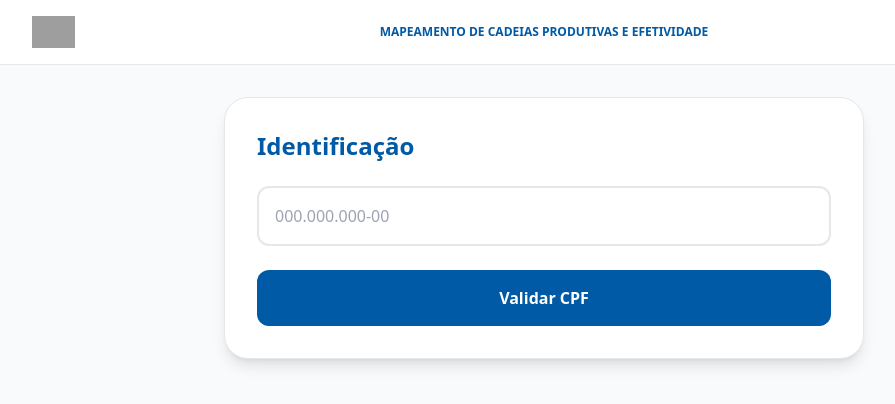
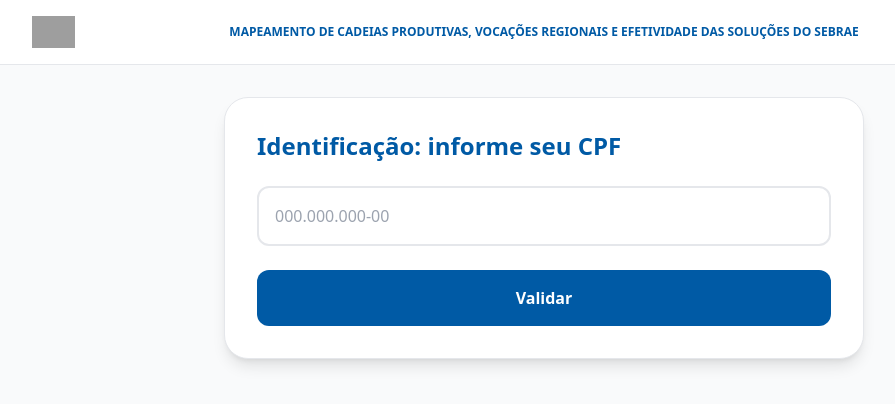
Before and after one commit to alexandrerodrigues2311/ProjetoSebrae, a React (Create React App) app: page / in a window 1280 px wide. Both pictures are taken after a click on the button "Quero deixar minha marca". Shown: the top 404 px of the page, without its empty margins (96-991 px from the left). Built offline with nearby package versions, Linux system fonts and the light colour scheme; grey boxes are pictures that could not be loaded.

Commit message:
Update App.tsx

```diff
--- a/src/App.tsx
+++ b/src/App.tsx
@@ -37,8 +37,21 @@ export default function App() {
     return resto === parseInt(clean.substring(10, 11));
   };
 
-  const isFormValid = () => {
-    return formData.fullName && formData.email && formData.phone && formData.genero && formData.raca && formData.quilombola && formData.pcd;
+  const handleCpfSubmit = () => {
+    if (validateCPF(formData.cpf)) {
+      setCpfError("");
+      setIsCpfValid(true);
+    } else {
+      setCpfError("CPF inválido. Por favor, verifique.");
+      setIsCpfValid(false);
+    }
+  };
+
+  const togglePcdType = (type: string) => {
+    setFormData(prev => ({
+      ...prev,
+      tiposPcd: prev.tiposPcd.includes(type) ? prev.tiposPcd.filter(t => t !== type) : [...prev.tiposPcd, type]
+    }));
   };
 
   return (
@@ -46,7 +59,9 @@ export default function App() {
       <header className="bg-white border-b border-gray-200 py-4 px-6 sticky top-0 z-50">
         <div className="max-w-5xl mx-auto grid grid-cols-[120px_1fr_120px] items-center">
           <img src="https://sebrae.com.br/content/dam/portal-sebrae/na/pt/imagens/logo/logo-sebrae.svg" alt="Sebrae" className="h-8" />
-          <h1 className="text-[#005AA5] font-bold text-xs uppercase text-center truncate px-4">Mapeamento de Cadeias Produtivas e Efetividade</h1>
+          <h1 className="text-[#005AA5] font-bold text-xs uppercase text-center truncate px-4">
+            Mapeamento de Cadeias Produtivas, Vocações Regionais e Efetividade das Soluções do Sebrae
+          </h1>
           <div />
         </div>
       </header>
@@ -70,10 +85,10 @@ export default function App() {
           <div className="bg-white p-8 rounded-3xl shadow-lg border animate-in slide-in-from-right duration-500 space-y-6">
             {!isCpfValid ? (
               <>
-                <h2 className="text-2xl font-bold text-[#005AA5]">Identificação</h2>
+                <h2 className="text-2xl font-bold text-[#005AA5]">Identificação: informe seu CPF</h2>
                 <input value={formData.cpf} onChange={(e) => setFormData({...formData, cpf: maskCPF(e.target.value)})} placeholder="000.000.000-00" className="w-full p-4 border-2 rounded-xl" />
                 {cpfError && <p className="text-red-500 text-sm flex items-center gap-1"><AlertCircle size={16}/> {cpfError}</p>}
-                <button onClick={() => validateCPF(formData.cpf) ? setIsCpfValid(true) : setCpfError("CPF inválido.")} className="w-full bg-[#005AA5] text-white p-4 rounded-xl font-bold">Validar CPF</button>
+                <button onClick={handleCpfSubmit} className="w-full bg-[#005AA5] text-white p-4 rounded-xl font-bold">Validar</button>
               </>
             ) : (
               <div className="animate-fade-in space-y-6">
@@ -83,20 +98,17 @@ export default function App() {
                   <div><label className="block font-bold mb-1 text-sm">E-mail</label><input type="email" onChange={(e) => setFormData({...formData, email: e.target.value})} placeholder="exemplo@dominio.com" className="w-full p-4 border rounded-xl" /></div>
                   <div><label className="block font-bold mb-1 text-sm">Telefone / WhatsApp</label><input value={formData.phone} onChange={(e) => setFormData({...formData, phone: maskPhone(e.target.value)})} placeholder="(31) 99999-9999" className="w-full p-4 border rounded-xl" /></div>
                 </div>
-
                 <div className="border-t pt-6"><h3 className="font-bold mb-4 text-lg">Identidade</h3><div className="grid grid-cols-2 gap-3">{[
                   { l: "Mulher Cis", d: "Registrada mulher ao nascer." }, { l: "Homem Cis", d: "Registrado homem ao nascer." },
                   { l: "Mulher Trans", d: "Identifica-se mulher, registrada outro." }, { l: "Homem Trans", d: "Identifica-se homem, registrado outro." },
                   { l: "Não binário", d: "Não se identifica exclusivamente." }, { l: "Prefiro não informar", d: "" }
                 ].map(g => (<button key={g.l} onClick={() => setFormData({...formData, genero: g.l})} className={`p-4 border rounded-xl text-left ${formData.genero === g.l ? 'bg-[#005AA5] text-white' : 'border-[#005AA5]'}`}><div className="font-bold text-sm">{g.l}</div><div className="text-xs opacity-80">{g.d}</div></button>))}</div></div>
-
                 <div className="border-t pt-6"><h3 className="font-bold mb-3">Qual sua cor ou raça?</h3><div className="grid grid-cols-3 gap-2">{["Amarela", "Branca", "Indígena", "Parda", "Preta", "Prefiro não informar"].map(r => (<button key={r} onClick={() => setFormData({...formData, raca: r})} className={`p-3 border rounded-xl ${formData.raca === r ? 'bg-[#005AA5] text-white' : 'border-[#005AA5]'}`}>{r}</button>))}</div></div>
                 <div className="border-t pt-6"><h3 className="font-bold mb-3">Pessoa quilombola?</h3><div className="flex gap-4">{["Não", "Sim", "Prefiro não informar"].map(q => (<button key={q} onClick={() => setFormData({...formData, quilombola: q})} className={`flex-1 p-3 border rounded-xl ${formData.quilombola === q ? 'bg-[#005AA5] text-white' : 'border-[#005AA5]'}`}>{q}</button>))}</div></div>
                 <div className="border-t pt-6"><h3 className="font-bold mb-3">PcD?</h3><div className="flex gap-4">{["Não", "Sim"].map(o => (<button key={o} onClick={() => setFormData({...formData, pcd: o})} className={`flex-1 p-4 border rounded-xl ${formData.pcd === o ? 'bg-[#005AA5] text-white' : 'border-[#005AA5]'}`}>{o}</button>))}</div>
-                  {formData.pcd === 'Sim' && (<div className="grid grid-cols-1 gap-2 mt-4">{["Deficiência Auditiva", "Deficiência Física", "Deficiência Intelectual", "Deficiência Psicossocial", "Deficiência Visual", "Autismo (TEA)", "Prefiro não informar"].map(t => (<button key={t} onClick={() => setFormData(prev => ({...prev, tiposPcd: prev.tiposPcd.includes(t) ? prev.tiposPcd.filter(i => i !== t) : [...prev.tiposPcd, t]}))} className={`p-3 border rounded-xl ${formData.tiposPcd.includes(t) ? 'bg-[#005AA5] text-white' : 'border-[#005AA5]'}`}>{t}</button>))}</div>)}
+                  {formData.pcd === 'Sim' && (<div className="grid grid-cols-1 gap-2 mt-4">{["Deficiência Auditiva", "Deficiência Física", "Deficiência Intelectual", "Deficiência Psicossocial", "Deficiência Visual", "Autismo (TEA)", "Prefiro não informar"].map(t => (<button key={t} onClick={() => togglePcdType(t)} className={`p-3 border rounded-xl ${formData.tiposPcd.includes(t) ? 'bg-[#005AA5] text-white' : 'border-[#005AA5]'}`}>{t}</button>))}</div>)}
                 </div>
-
-                <div className="flex gap-4 pt-6"><button onClick={() => { setIsCpfValid(false); setFormData({...formData, cpf: ''}); }} className="flex-1 p-4 border border-[#005AA5] text-[#005AA5] rounded-xl font-bold">Voltar</button><button onClick={() => setStep(2)} disabled={!isFormValid()} className={`flex-1 p-4 rounded-xl font-bold ${isFormValid() ? 'bg-[#005AA5] text-white' : 'bg-gray-300'}`}>Continuar</button></div>
+                <div className="flex gap-4 pt-6"><button onClick={() => { setIsCpfValid(false); setFormData({...formData, cpf: ''}); }} className="flex-1 p-4 border border-[#005AA5] text-[#005AA5] rounded-xl font-bold">Voltar</button><button onClick={() => setStep(2)} className="flex-1 bg-[#005AA5] text-white p-4 rounded-xl font-bold">Continuar</button></div>
               </div>
             )}
           </div>
```
